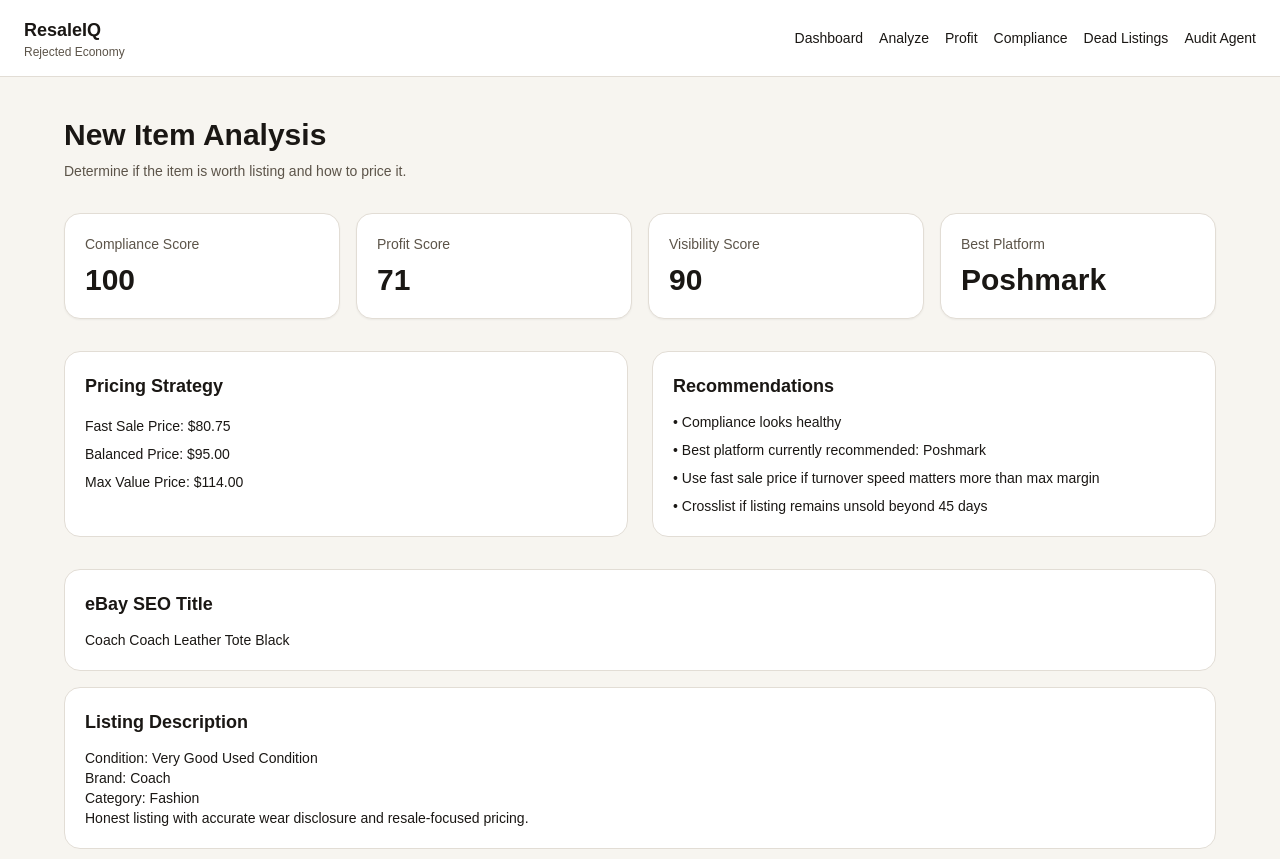
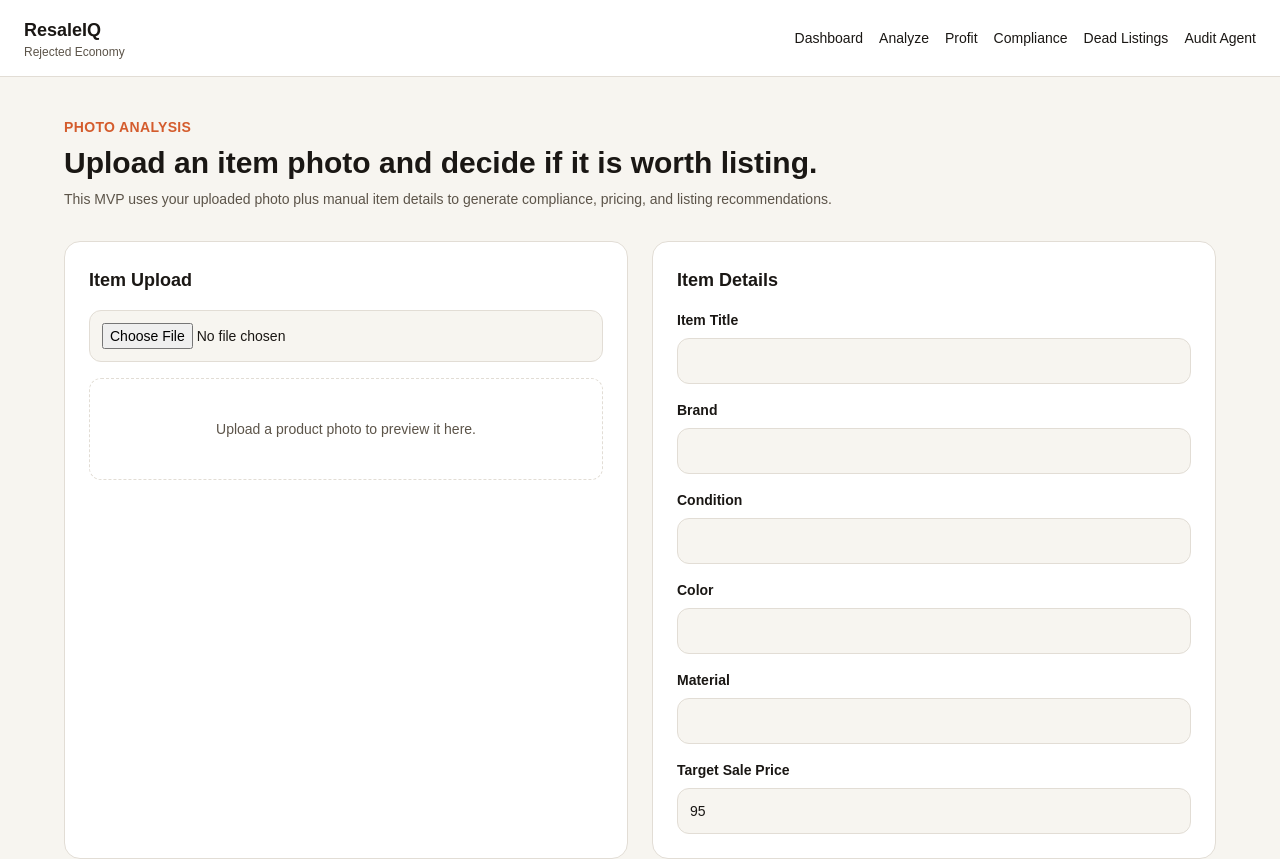
Before and after one commit to RejectedDope/ResaleIQ, a Next.js app: page /analyze in a window 1280 px wide. Shown: the top 859 px of the page. Built offline with nearby package versions, Linux system fonts and the light colour scheme.

Commit message:
Upgrade analyze page to photo analysis workflow

```diff
--- a/app/analyze/page.tsx
+++ b/app/analyze/page.tsx
@@ -9,14 +9,15 @@ import { calculateCompliance } from '@/lib/compliance'
 import { recommendPlatform } from '@/lib/platformRecommendation'
 
 export default function AnalyzePage() {
-  const [form] = useState({
-    itemTitle: 'Coach Leather Tote',
-    brand: 'Coach',
+  const [preview, setPreview] = useState<string | null>(null)
+  const [form, setForm] = useState({
+    itemTitle: '',
+    brand: '',
     category: 'Fashion',
-    condition: 'Very Good Used Condition',
-    size: 'One Size',
-    color: 'Black',
-    material: 'Leather',
+    condition: '',
+    size: '',
+    color: '',
+    material: '',
     targetSalePrice: 95,
     listingAgeDays: 12
   })
@@ -25,12 +26,12 @@ export default function AnalyzePage() {
   const listing = useMemo(() => generateListing(form), [form])
   const bestPlatform = useMemo(() => recommendPlatform(form), [form])
 
-  const fastSalePrice = (form.targetSalePrice * 0.85).toFixed(2)
-  const balancedPrice = form.targetSalePrice.toFixed(2)
-  const maxValuePrice = (form.targetSalePrice * 1.2).toFixed(2)
+  const fastSalePrice = (Number(form.targetSalePrice) * 0.85).toFixed(2)
+  const balancedPrice = Number(form.targetSalePrice).toFixed(2)
+  const maxValuePrice = (Number(form.targetSalePrice) * 1.2).toFixed(2)
 
   const visibilityScore = Math.max(50, compliance.score - 10)
-  const profitScore = Math.min(100, Math.round((form.targetSalePrice / 100) * 75))
+  const profitScore = Math.min(100, Math.round((Number(form.targetSalePrice) / 100) * 75))
 
   const recommendations = [
     compliance.score < 80 ? 'Improve missing compliance fields before listing' : 'Compliance looks healthy',
@@ -39,13 +40,57 @@ export default function AnalyzePage() {
     'Crosslist if listing remains unsold beyond 45 days'
   ]
 
+  function updateField(field: keyof typeof form, value: string) {
+    setForm({ ...form, [field]: field === 'targetSalePrice' || field === 'listingAgeDays' ? Number(value) : value })
+  }
+
+  function handleFile(event: React.ChangeEvent<HTMLInputElement>) {
+    const file = event.target.files?.[0]
+    if (!file) return
+    const reader = new FileReader()
+    reader.onload = () => setPreview(reader.result as string)
+    reader.readAsDataURL(file)
+  }
+
   return (
     <main className="min-h-screen bg-[#F7F5F0] p-6 md:p-10">
       <div className="mx-auto max-w-6xl space-y-8">
         <div>
-          <h1 className="text-3xl font-bold">New Item Analysis</h1>
-          <p className="mt-2 text-sm text-[#5C5449]">Determine if the item is worth listing and how to price it.</p>
+          <p className="text-sm font-semibold uppercase tracking-wide text-[#D45C2D]">Photo Analysis</p>
+          <h1 className="mt-2 text-3xl font-bold">Upload an item photo and decide if it is worth listing.</h1>
+          <p className="mt-2 text-sm text-[#5C5449]">
+            This MVP uses your uploaded photo plus manual item details to generate compliance, pricing, and listing recommendations.
+          </p>
         </div>
+
+        <section className="grid gap-6 lg:grid-cols-[1fr_1fr]">
+          <div className="rounded-2xl border border-[#E2DDD5] bg-white p-6 space-y-4">
+            <h2 className="text-lg font-semibold">Item Upload</h2>
+            <input
+              type="file"
+              accept="image/*"
+              onChange={handleFile}
+              className="w-full rounded-xl border border-[#E2DDD5] bg-[#F7F5F0] p-3 text-sm"
+            />
+            {preview ? (
+              <img src={preview} alt="Preview" className="rounded-xl border border-[#E2DDD5] object-cover" />
+            ) : (
+              <div className="rounded-xl border border-dashed border-[#E2DDD5] p-10 text-center text-sm text-[#5C5449]">
+                Upload a product photo to preview it here.
+              </div>
+            )}
+          </div>
+
+          <div className="rounded-2xl border border-[#E2DDD5] bg-white p-6 space-y-4">
+            <h2 className="text-lg font-semibold">Item Details</h2>
+            <Field label="Item Title" value={form.itemTitle} onChange={(v) => updateField('itemTitle', v)} />
+            <Field label="Brand" value={form.brand} onChange={(v) => updateField('brand', v)} />
+            <Field label="Condition" value={form.condition} onChange={(v) => updateField('condition', v)} />
+            <Field label="Color" value={form.color} onChange={(v) => updateField('color', v)} />
+            <Field label="Material" value={form.material} onChange={(v) => updateField('material', v)} />
+            <Field label="Target Sale Price" value={String(form.targetSalePrice)} onChange={(v) => updateField('targetSalePrice', v)} />
+          </div>
+        </section>
 
         <section className="grid gap-4 md:grid-cols-2 lg:grid-cols-4">
           <ScoreCard label="Compliance Score" value={compliance.score} />
@@ -63,7 +108,6 @@ export default function AnalyzePage() {
               <p>Max Value Price: ${maxValuePrice}</p>
             </div>
           </div>
-
           <RecommendationList items={recommendations} />
         </section>
 
@@ -75,3 +119,16 @@ export default function AnalyzePage() {
     </main>
   )
 }
+
+function Field({ label, value, onChange }: { label: string; value: string; onChange: (value: string) => void }) {
+  return (
+    <label className="block text-sm font-semibold">
+      {label}
+      <input
+        value={value}
+        onChange={(e) => onChange(e.target.value)}
+        className="mt-2 w-full rounded-xl border border-[#E2DDD5] bg-[#F7F5F0] p-3 text-sm font-normal"
+      />
+    </label>
+  )
+}
```
